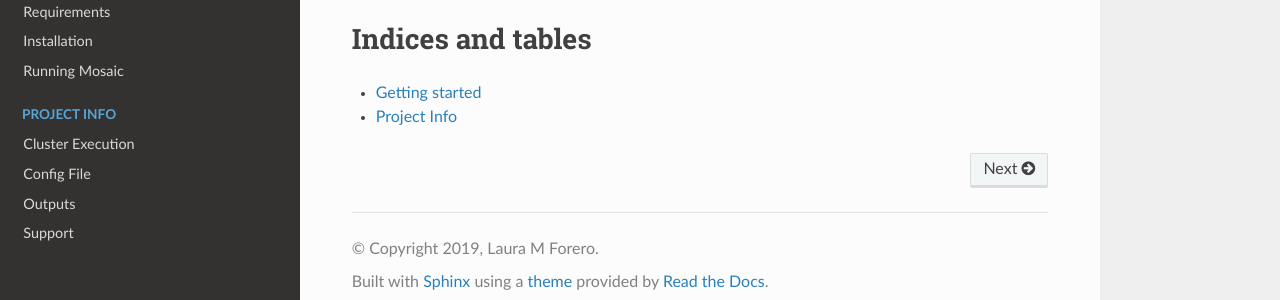
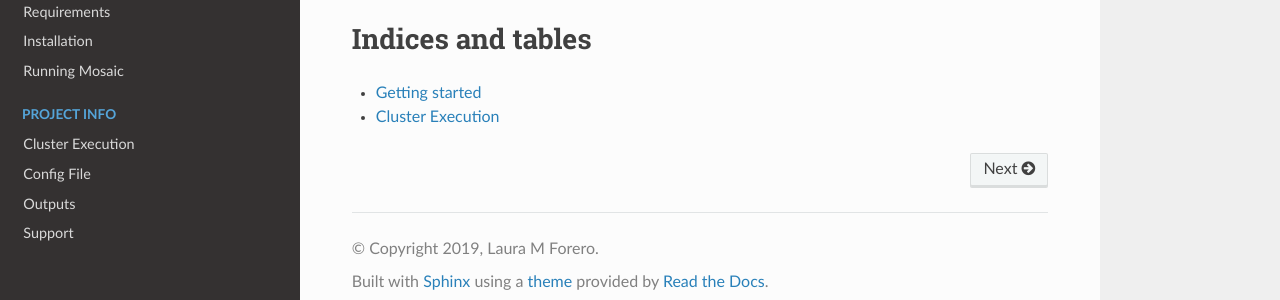
Before and after one commit to lauramilena3/Mosaic, a Sphinx documentation site: the page built from docs/index.rst, in a window 1280 px wide. Shown: the part 140-440 px from the top of the page. Built offline with Sphinx 7.4.7 and the Read the Docs theme 2.0.0, drawn with Linux system fonts in a browser that asks for light colours; some of the changed lines change nothing that is shown.

Commit message:
update manual

```diff
--- a/docs/project_info/support.rst
+++ b/docs/project_info/support.rst
@@ -1,3 +1,5 @@
+.. _project_info:
+
 Cluster Execution
 =================
 
```
Also changed, not shown: 7 other files.
